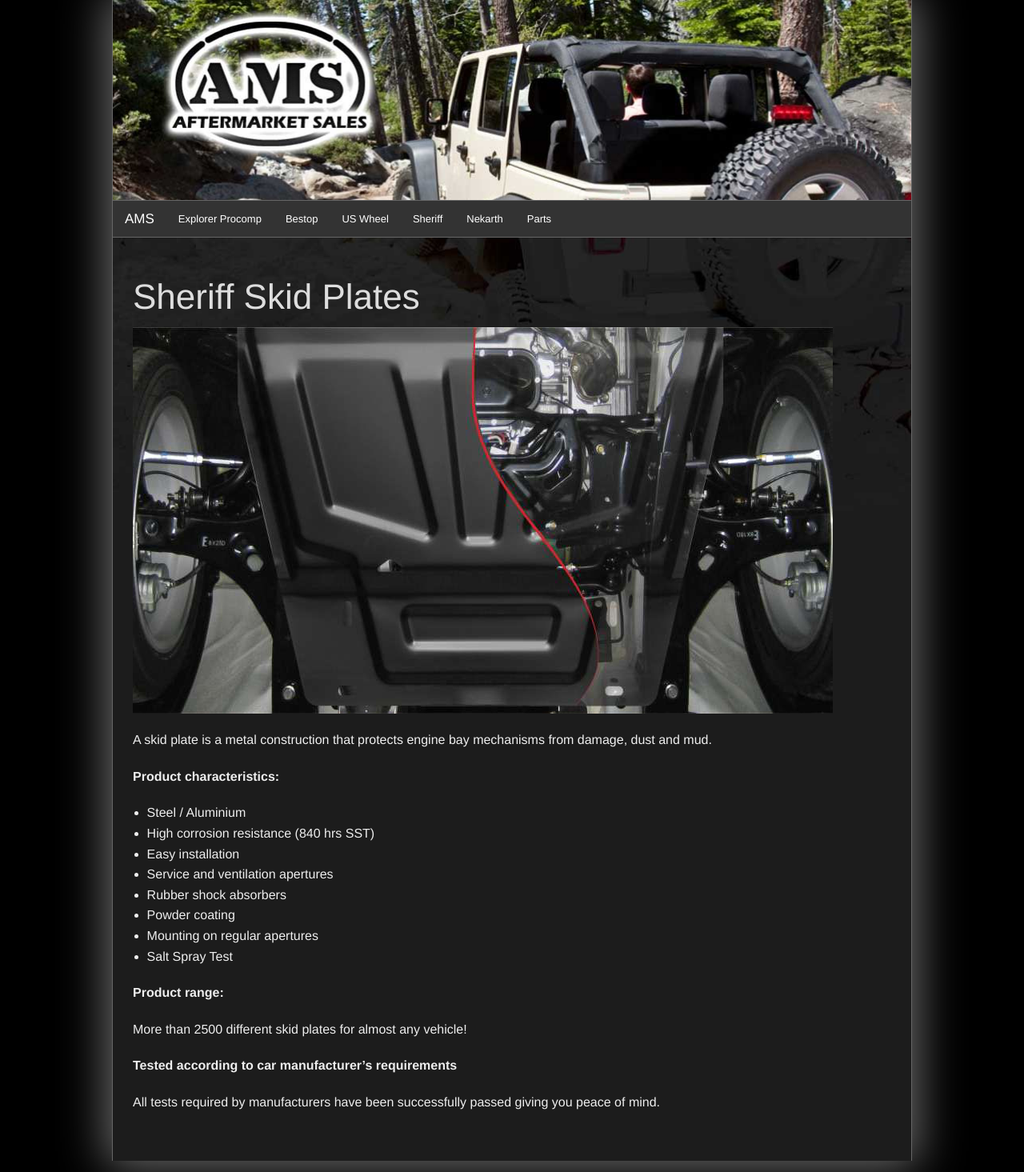
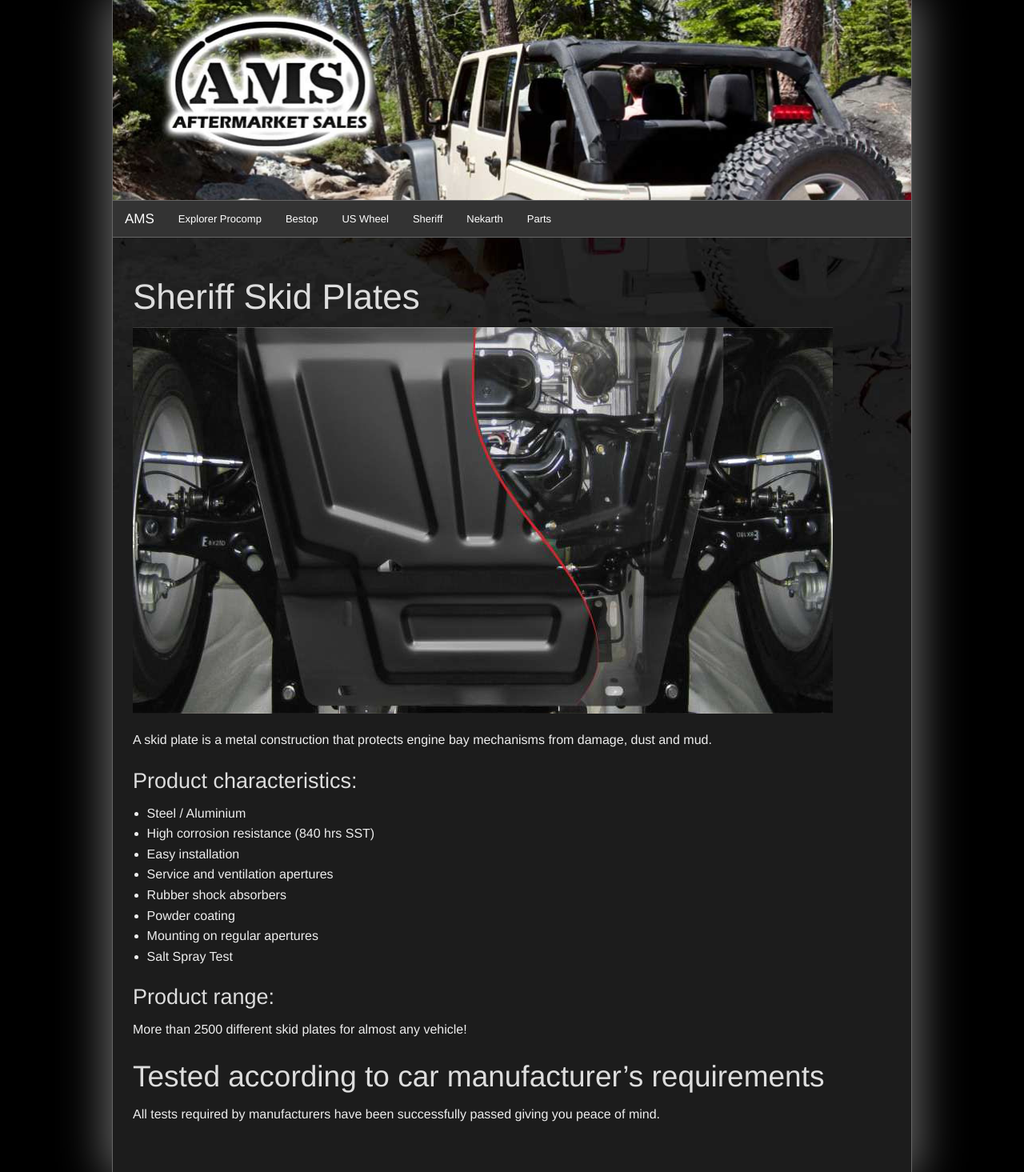
Before and after one commit to MachineTi/AMS, a Jekyll site: the page built from sheriff.md, in a window 1280 px wide. Shown: the whole page at 80% size. Built offline with Jekyll 4.4.1, drawn with Linux system fonts in a browser that asks for light colours.

```diff
--- a/sheriff.md
+++ b/sheriff.md
@@ -9,8 +9,7 @@ published: true
 
 A skid plate is a metal construction that protects engine bay mechanisms from damage, dust and mud.
 
-**Product characteristics:**
-
+### Product characteristics:
 * Steel / Aluminium
 * High corrosion resistance (840 hrs SST)
 * Easy installation
@@ -20,10 +19,8 @@ A skid plate is a metal construction that protects engine bay mechanisms from da
 * Mounting on regular apertures
 * Salt Spray Test
 
-**Product range:**
-
+### Product range:
 More than 2500 different skid plates for almost any vehicle!
 
-**Tested according to car manufacturer's requirements**
-
+## Tested according to car manufacturer's requirements
 All tests required by manufacturers have been successfully passed giving you peace of mind.
```
